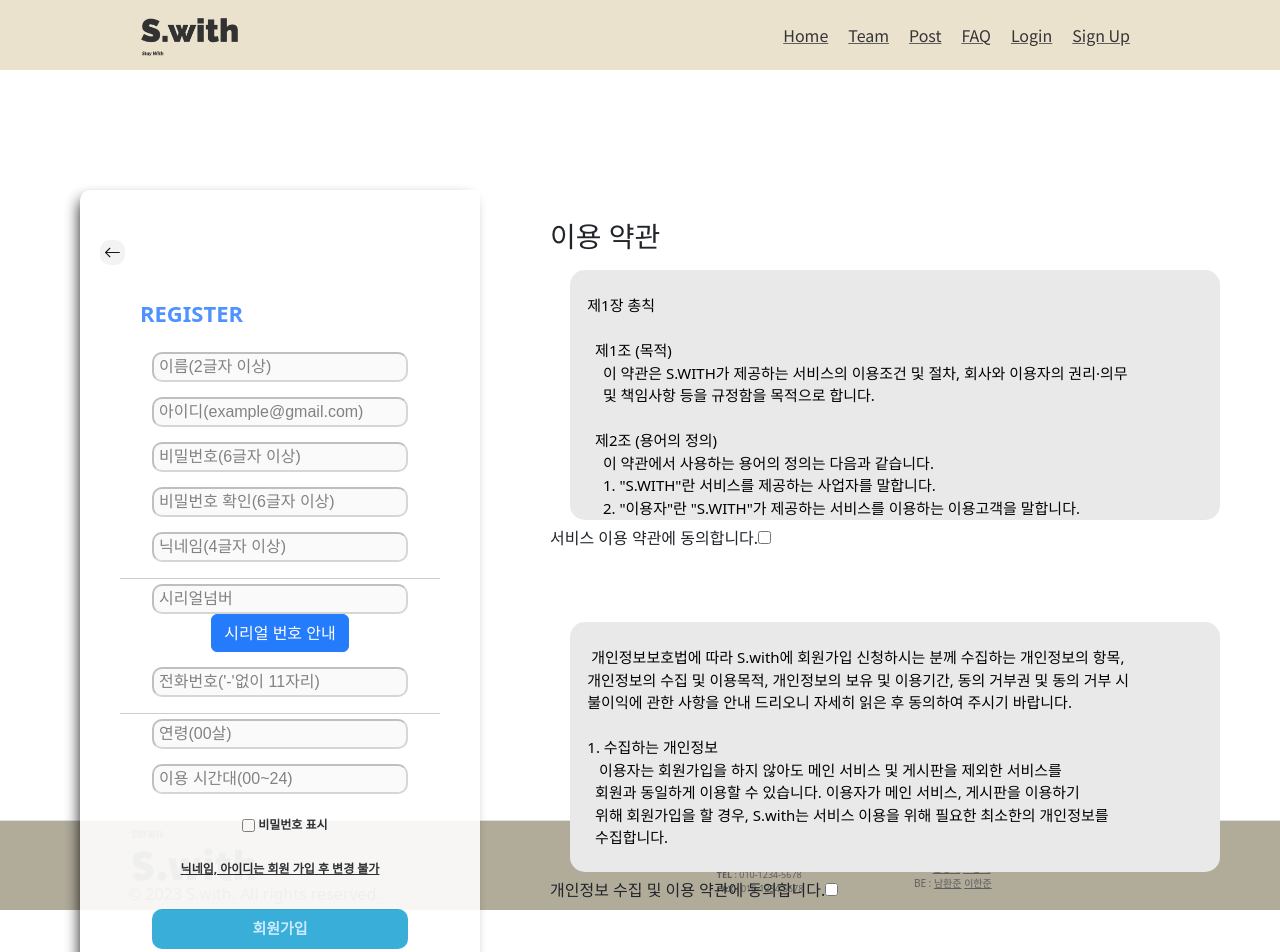
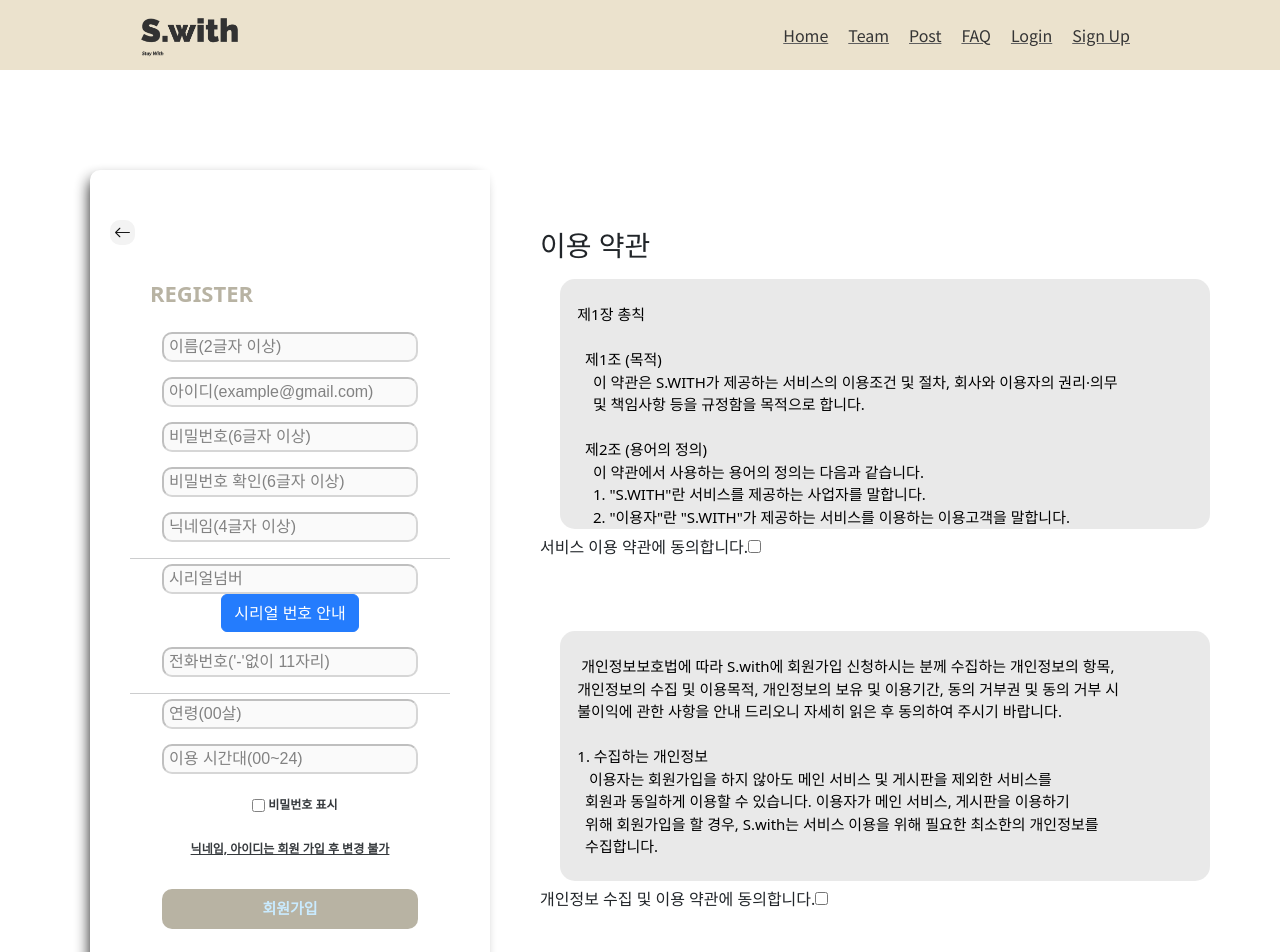
Before and after one commit to Yjason-K/AIVLE_BigProject_Swith, a React (Create React App) app: page /signup in a window 1280 px wide. Shown: the top 952 px of the page. Built offline with nearby package versions, Linux system fonts and the light colour scheme.

Commit message:
style - singup.js, singup.css 수정

```diff
--- a/src/pages/singup.js
+++ b/src/pages/singup.js
@@ -4,7 +4,7 @@ import Myheader from "../components/header";
 import { Button } from "react-bootstrap";
 import Modal from "react-bootstrap/Modal";
 
-import "../style/loginScreen.css";
+import "../style/singup.css";
 import jaerong from "../img/jaerong.png";
 
 const SIGNUP = () => {
@@ -151,8 +151,8 @@ const SIGNUP = () => {
     <div className="signup">
       <Myheader />
       <Fragment>
-        <div className="container">
-          <div className="loginFrame">
+        <div className="signup_container">
+          <div className="register_frame">
             <Link to="/login">
               <svg
                 xmlns="http://www.w3.org/2000/svg"
@@ -168,7 +168,7 @@ const SIGNUP = () => {
                 />
               </svg>
             </Link>
-            <div className="registerArea">
+            <div className="register_Area">
               <form onSubmit={newRegis}>
                 <div
                   onClick={() =>
@@ -297,13 +297,13 @@ const SIGNUP = () => {
                     <u>닉네임, 아이디는 회원 가입 후 변경 불가</u>
                   </b>
                 </span>
-                <button type="submit" className="sbButton">
+                <button type="submit" className="register_sbButton">
                   회원가입
                 </button>
               </form>
             </div>
           </div>
-          <div className="terms_of_service">
+          <div className="register_terms_of_service">
             <h1 className="h3 mb-3 fw-normal">이용 약관</h1>
             <textarea
               style={{ resize: "none", width: "650px", height: "250px" }}
--- a/src/style/login.css
+++ b/src/style/login.css
@@ -98,6 +98,10 @@
     transition: all ease-in-out 0.2s;
 }
 
+.loginregisters:hover {
+    color:rgb(149, 50, 149);
+  }
+
 .pwInput, .emailInput{
     padding: 5px;
     width: 80%;
--- /dev/null
+++ b/src/style/singup.css
@@ -0,0 +1,110 @@
+.signup_container{
+    display: flex;
+    justify-content: center;
+    align-items: center;
+    margin-top: 100px;
+    gap: 50px;
+}
+
+.register_frame {
+    position: relative;
+    display: flex;
+    justify-content: center;
+    align-items: center;
+    min-width: 400px;
+    width: 400px;
+    height: 800px;
+    background-color: white;
+    border-radius: 10px 0px 0px 10px;
+    box-shadow: -5px 5px 15px -5px black;
+    opacity: 0.9;
+    margin-top: auto;
+
+  }
+
+.register_Area{
+    width: 80%;
+    position: relative;
+    border-radius: 30px;
+    text-align: center;
+  }
+
+  .register_Area {
+    margin-top : 75px;
+  }
+
+.register_Area::before {
+    content: 'REGISTER';
+    position: absolute;
+    top: -40px;
+    color:#B1AB9A;
+    left: 20px;
+    font-size: 22px;
+    font-weight: 700;
+  }
+
+.idInput, .pwInput, .emailInput, .serialnumberInput, .phoneInput, .nameInput, .ageInput, .timeInput{
+  padding: 5px;
+  width: 80%;
+  margin-top: 15px;
+  border: 1;
+  border-radius: 10px;
+  outline-style: none;
+  display: inline-block;
+  height: 30px;
+  font-family: sans-serif;
+}
+
+.idInput:focus, .pwInput:focus, .emailInput:focus, .serialnumberInput:focus, .phoneInput:focus, .nameInput:focus{
+  border-color: #B1AB9A;
+  box-shadow: 0 0 10px #B1AB9A;
+  outline: none;
+}
+
+.pwChecking{
+  font-size: 12px;
+  opacity: 1;
+  position: relative;
+  top: 15px;
+  -webkit-user-select:none;
+  -moz-user-select:none;
+  -ms-user-select:none;
+  user-select:none;
+}
+
+.showPw{
+  margin-top: 10px;
+  font-size: 12px;
+  opacity: 1;
+  position: relative;
+  top: 2.5px;
+  -webkit-user-select:none;
+  -moz-user-select:none;
+  -ms-user-select:none;
+  user-select:none;
+}
+
+.register_sbButton{
+  position: relative;
+  bottom: -30px;
+  margin-top: 15px;
+  width: 80%;
+  height: 40px;
+  border: none;
+  font-size: 15px;
+  cursor: pointer;
+  border-radius: 10px;
+  font-weight: 700;
+  background-color : #B1AB9A;
+  color: rgb(196, 233, 255);
+  transition: all ease-in-out 0.2s;
+}
+
+.register_sbButton:hover {
+    background-color : #717171;
+    color: rgb(255, 255, 255);
+  }
+
+.register_terms_of_service{
+    position: relative;
+  }
```
